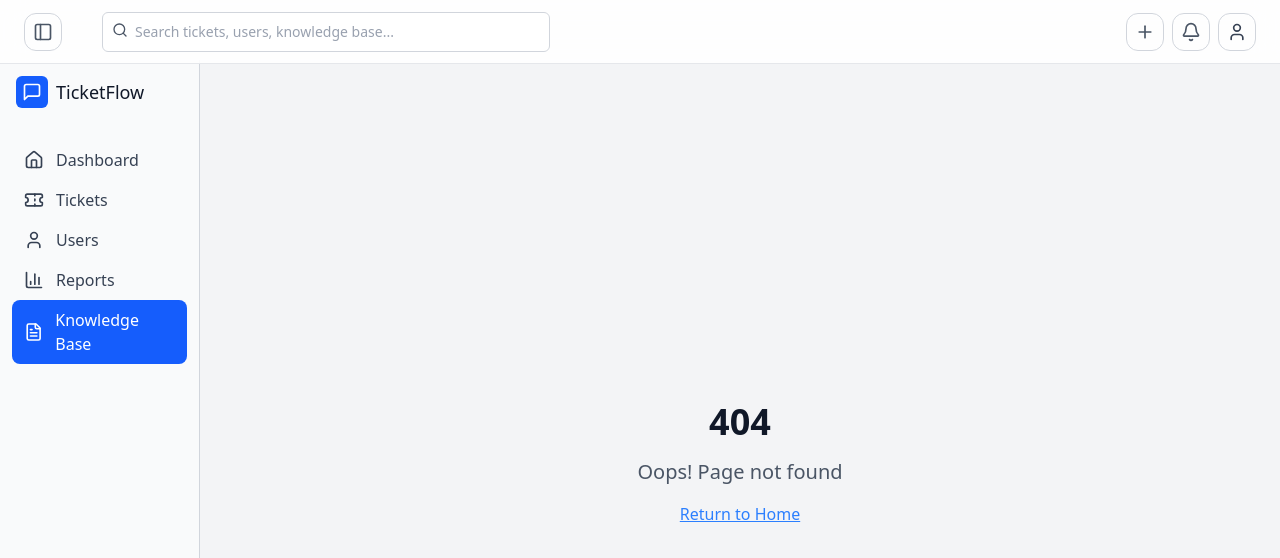
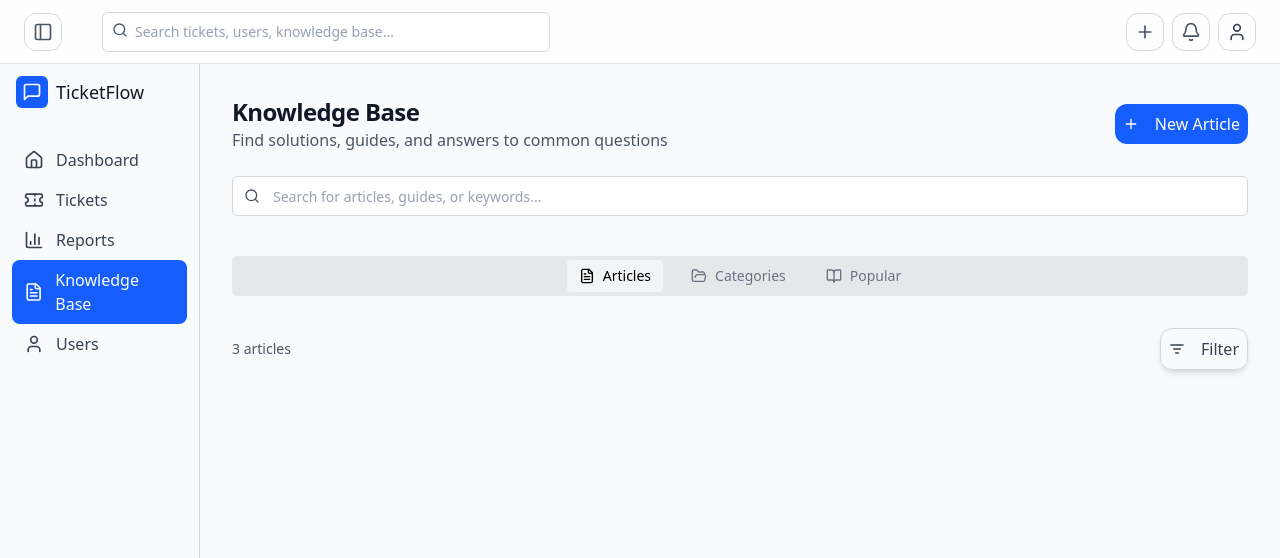
Before and after one commit to Amadou-Marong/TickettingHelpdeskManager, a React (Vite) app in the folder client/: page /knowledge in a window 1280 px wide. Before the commit this address had no page. Shown: the top 558 px of the page. Built offline with nearby package versions, Linux system fonts and the light colour scheme; the HTML template or start-up script is replaced by a standard one.

Commit message:
added knowledgeBase page

```diff
--- a/client/src/App.jsx
+++ b/client/src/App.jsx
@@ -16,6 +16,7 @@ import NotFound from "./pages/NotFound"
 import Index from "./pages/Index"
 import CreateTicket from "./pages/CreateTicket"
 import Reports from "./pages/Reports"
+import KnowledgeBase from "./pages/KnowledgeBase"
 
 const queryClient = new QueryClient();
 
@@ -79,6 +80,12 @@ const AppContent = () => {
             element={<Layout> <Reports /> </Layout>}
           />
 
+          {/* Knowledge Route */}
+          <Route
+            path="/knowledge"
+            element={<Layout> <KnowledgeBase /> </Layout>}
+          />
+
           {/* Catch-all route */}
           <Route path="*" element={<Layout><NotFound /></Layout>} />
         </Routes>
--- a/client/src/components/Layout/Sidebar.jsx
+++ b/client/src/components/Layout/Sidebar.jsx
@@ -17,9 +17,9 @@ const Sidebar = ({onToggle, collapsed}) => {
     const menuItems = [
         { name: 'Dashboard', path: '/dashboard', icon: Home },
         { name: 'Tickets', path: '/tickets', icon: Ticket },
-        { name: 'Users', path: '/users', icon: User },
         { name: 'Reports', path: '/reports', icon: BarChart3 },
         { name: 'Knowledge Base', path: '/knowledge', icon: FileText },
+        { name: 'Users', path: '/users', icon: User },
     ];
 
     const secondaryItems = [
--- a/client/src/components/tickets/TicketDetails.jsx
+++ b/client/src/components/tickets/TicketDetails.jsx
@@ -71,10 +71,10 @@ const TicketDetails = ({ ticket, comments, canResolve = false }) => {
           </Button>
           <h2 className="text-2xl font-bold tracking-tight">Ticket #{ticket.id.substring(0, 8)}</h2>
           <div className="ml-auto flex space-x-2">
-            <Button variant="outline" size="sm">
+            {/* <Button variant="outline" size="sm">
               <Edit className="h-4 w-4 mr-2" />
               Edit
-            </Button>
+            </Button> */}
 
             {canResolve && (
               <Button
--- /dev/null
+++ b/client/src/pages/KnowledgeBase.jsx
@@ -0,0 +1,98 @@
+
+import React, { useState } from 'react';
+import Button from '../components/ui/Button';
+import { Input } from '../components/ui/input';
+import { BookOpen, FileText, FolderOpen, ListFilter, Plus, Search, Tag } from 'lucide-react';
+import AnimatedTransition from '../common/AnimatedTransition';
+// import KnowledgeArticleList from '../components/knowledge/KnowledgeArticleList';
+// import KnowledgeCategoriesList from '../components/knowledge/KnowledgeCategoriesList';
+import { mockKnowledgeArticles } from '../data/mockData';
+import { Tabs, TabsContent, TabsList, TabsTrigger } from '../components/ui/Tabs';
+
+const KnowledgeBase = () => {
+  const [searchQuery, setSearchQuery] = useState('');
+  const [activeTab, setActiveTab] = useState('articles');
+
+  const filteredArticles = searchQuery.trim()
+    ? mockKnowledgeArticles.filter(article =>
+        article.title.toLowerCase().includes(searchQuery.toLowerCase()) ||
+        article.content.toLowerCase().includes(searchQuery.toLowerCase()) ||
+        article.tags.some(tag => tag.toLowerCase().includes(searchQuery.toLowerCase()))
+      )
+    : mockKnowledgeArticles;
+
+  return (
+    <div className="p-6 md:p-8">
+      <AnimatedTransition>
+        <div className="space-y-6">
+          <div className="flex flex-col sm:flex-row sm:items-center sm:justify-between gap-4">
+            <div>
+              <h2 className="text-2xl font-bold tracking-tight">Knowledge Base</h2>
+              <p className="text-muted-foreground">
+                Find solutions, guides, and answers to common questions
+              </p>
+            </div>
+            <Button onClick={() => window.location.href = '/create-article'} className="w-full sm:w-auto">
+              <Plus className="h-4 w-4 mr-2" />
+              New Article
+            </Button>
+          </div>
+
+          <div className="relative">
+            <Search className="absolute left-3 top-1/2 h-4 w-4 -translate-y-1/2 text-muted-foreground" />
+            <Input
+              placeholder="Search for articles, guides, or keywords..."
+              className="pl-10"
+              value={searchQuery}
+              onChange={(e) => setSearchQuery(e.target.value)}
+            />
+          </div>
+
+          <Tabs defaultValue="articles" value={activeTab} onValueChange={setActiveTab} className='w-full'>
+            <TabsList className="w-full grid md:grid-cols-3 gap-4">
+              <TabsTrigger value="articles" className="flex items-center">
+                <FileText className="h-4 w-4 mr-2" />
+                Articles
+              </TabsTrigger>
+              <TabsTrigger value="categories" className="flex items-center">
+                <FolderOpen className="h-4 w-4 mr-2" />
+                Categories
+              </TabsTrigger>
+              <TabsTrigger value="popular" className="flex items-center">
+                <BookOpen className="h-4 w-4 mr-2" />
+                Popular
+              </TabsTrigger>
+            </TabsList>
+
+            <div className="flex items-center justify-between my-4">
+              <div className="text-sm text-muted-foreground">
+                {searchQuery ? `${filteredArticles.length} results found` :
+                  activeTab === 'articles' ? `${mockKnowledgeArticles.length} articles` :
+                  activeTab === 'categories' ? '8 categories' :
+                  '10 popular articles'}
+              </div>
+              <Button variant="outline" size="sm" className="flex items-center">
+                <ListFilter className="h-4 w-4 mr-2" />
+                Filter
+              </Button>
+            </div>
+
+            <TabsContent value="articles" className="min-h-[300px]">
+              {/* <KnowledgeArticleList articles={filteredArticles} /> */}
+            </TabsContent>
+
+            <TabsContent value="categories" className="min-h-[300px]">
+              {/* <KnowledgeCategoriesList /> */}
+            </TabsContent>
+
+            <TabsContent value="popular" className="min-h-[300px]">
+              {/* <KnowledgeArticleList articles={filteredArticles.slice(0, 5)} /> */}
+            </TabsContent>
+          </Tabs>
+        </div>
+      </AnimatedTransition>
+    </div>
+  );
+};
+
+export default KnowledgeBase;
```
